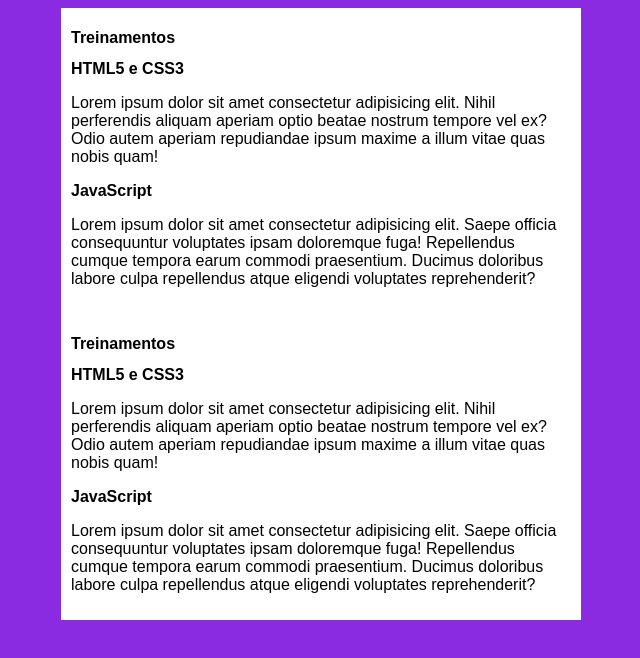
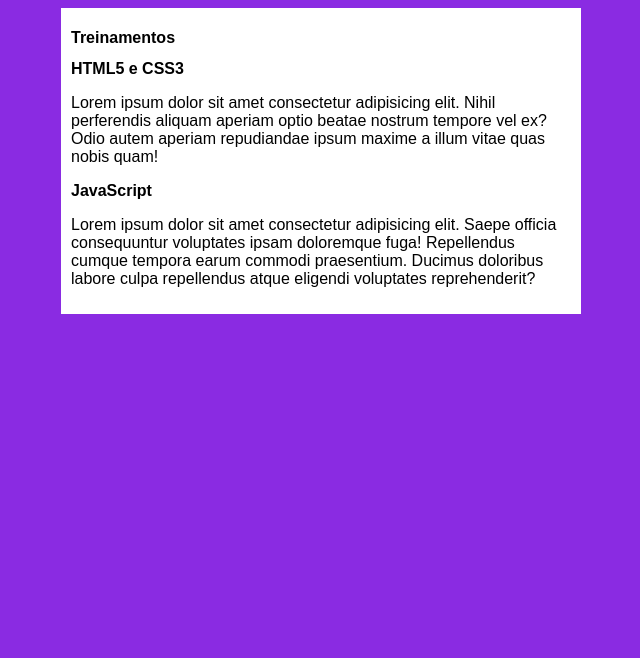
Before and after one commit to Domfelipe96/projeto-site, a plain HTML site: page index.html in a window 1280 px wide. Shown: the whole page, without its empty margins (319-959 px from the left). Drawn offline with Linux system fonts and the light colour scheme.

Commit message:
atualização

```diff
--- a/index.html
+++ b/index.html
@@ -22,27 +22,3 @@
         </article>
     </main>
 </body>
-</html><!DOCTYPE html>
-<html lang="pt-br">
-<head>
-    <meta charset="UTF-8">
-    <meta http-equiv="X-UA-Compatible" content="IE=edge">
-    <meta name="viewport" content="width=device-width, initial-scale=1.0">
-    <title>Título do Site</title>
-</head>
-<body>
-    <main>
-        <header>
-            <h1>Treinamentos</h1>
-        </header>
-        <article>
-            <h2>HTML5 e CSS3</h2>
-            <p>Lorem ipsum dolor sit amet consectetur adipisicing elit. Nihil perferendis aliquam aperiam optio beatae nostrum tempore vel ex? Odio autem aperiam repudiandae ipsum maxime a illum vitae quas nobis quam!</p>
-        </article>
-        <article>
-            <h2>JavaScript</h2>
-            <p>Lorem ipsum dolor sit amet consectetur adipisicing elit. Saepe officia consequuntur voluptates ipsam doloremque fuga! Repellendus cumque tempora earum commodi praesentium. Ducimus doloribus labore culpa repellendus atque eligendi voluptates reprehenderit?</p>
-        </article>
-    </main>
-</body>
-</html>
```
